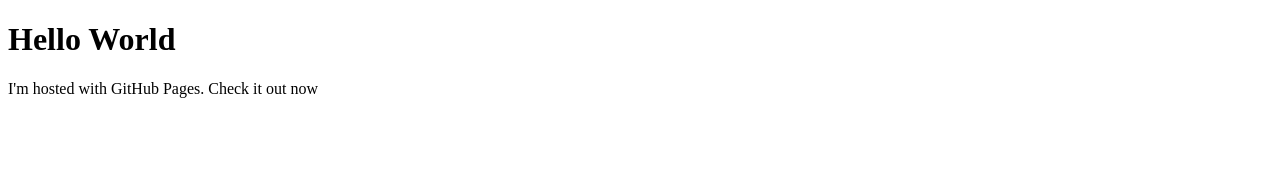
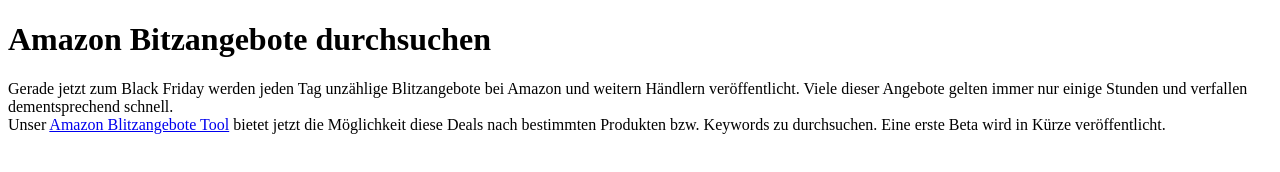
Before and after one commit to onlinerabatt/onlinerabatt.github.io, a plain HTML site: page index.html in a window 1280 px wide. Drawn offline with Linux system fonts and the light colour scheme.

Commit message:
Update index.html

```diff
--- a/index.html
+++ b/index.html
@@ -1,7 +1,10 @@
 <!DOCTYPE html>
 <html>
 <body>
-<h1>Hello World</h1>
-<p>I'm hosted with GitHub Pages. Check it out now</p>
+<h1>Amazon Bitzangebote durchsuchen</h1>
+<p>Gerade jetzt zum Black Friday werden jeden Tag unzählige Blitzangebote bei Amazon und weitern Händlern veröffentlicht.
+Viele dieser Angebote gelten immer nur einige Stunden und verfallen dementsprechend schnell. <br>
+Unser <a href="https://online-rabatt.net/amazon-blitzangebote/" title="Amazon Blitzangebote Tool">Amazon Blitzangebote Tool</a>
+bietet jetzt die Möglichkeit diese Deals nach bestimmten Produkten bzw. Keywords zu durchsuchen. Eine erste Beta wird in Kürze veröffentlicht. </p>
 </body>
 </html>
```
